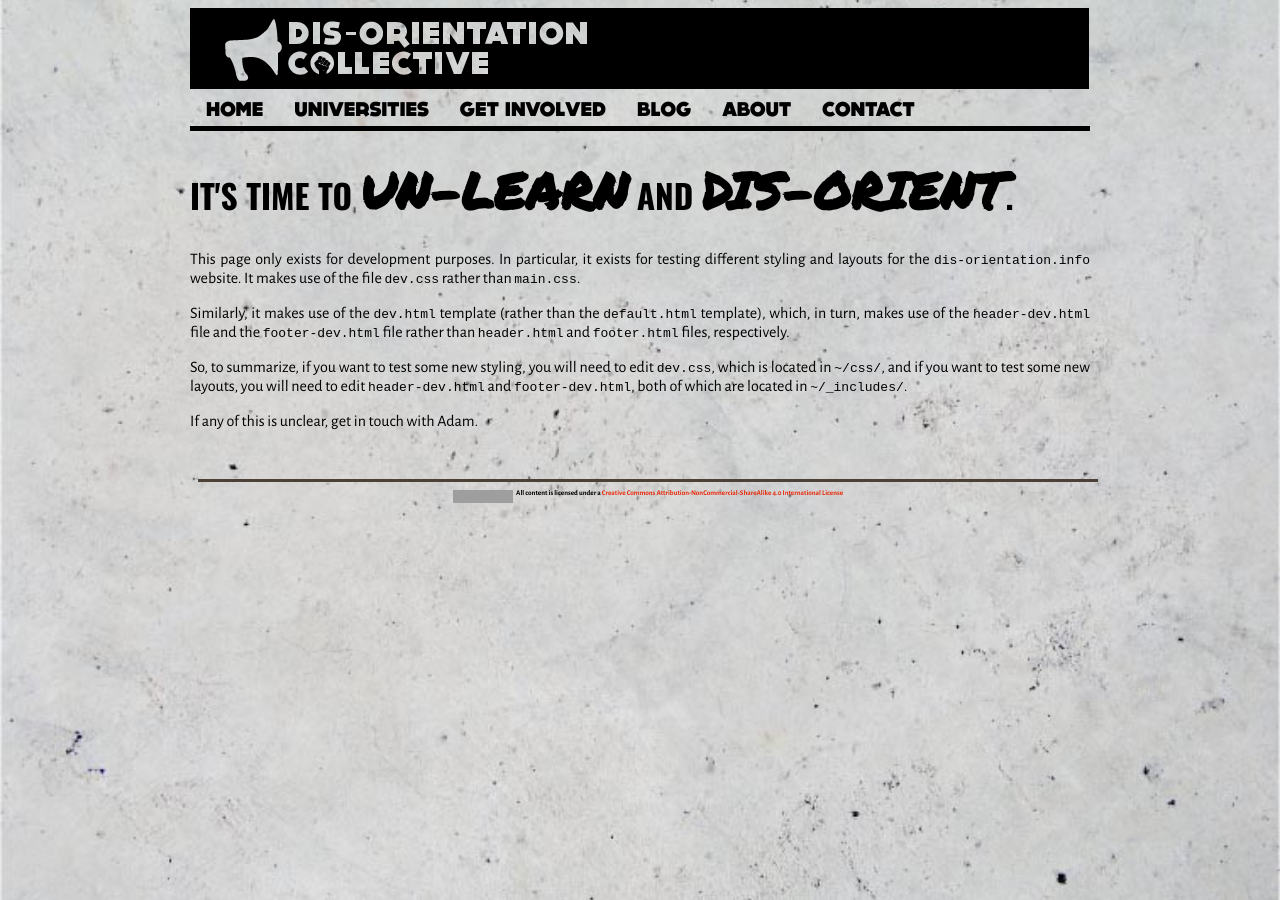
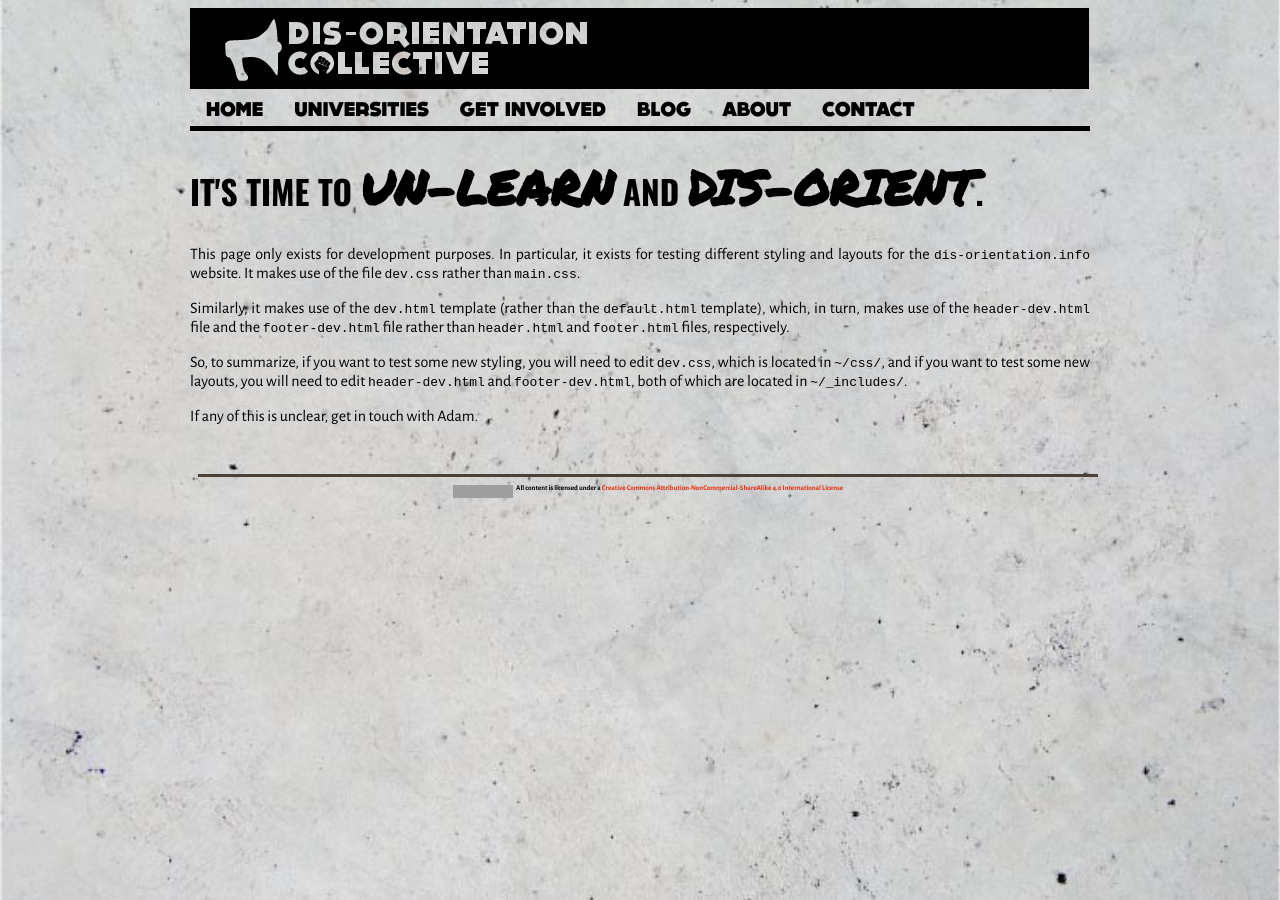
Before and after one commit to dis-orientation/dis-orientation.github.io, a Jekyll site: the page built from dev/sandbox.md, in a window 1280 px wide. Built offline with Jekyll 4.4.1, drawn with Linux system fonts in a browser that asks for light colours; some web fonts are replaced; grey boxes are pictures that could not be loaded.

Commit message:
Change size

```diff
--- a/css/dev.css
+++ b/css/dev.css
@@ -64,7 +64,7 @@ h1{
 
 .permanent-marker{
 	font-family: 'Permanent Marker', cursive;
-	font-size: 38pt;
+	font-size: 36pt;
 }
 
 a, a:hover{
```
